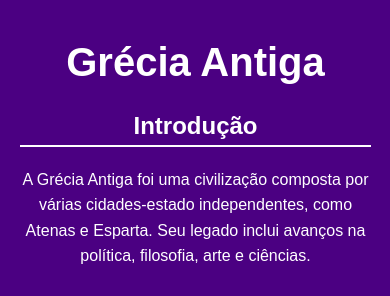
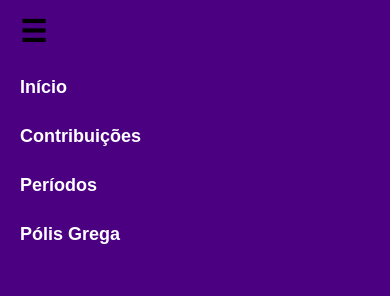
Before and after one commit to eduardaag0mess/Gr-cia.html, a plain HTML site: page index.html in a window 390 px wide. Shown: the top 296 px of the page. Drawn offline with Linux system fonts and the light colour scheme.

Commit message:
Update index.html

```diff
--- a/index.html
+++ b/index.html
@@ -14,12 +14,70 @@
             padding: 0;
         }
 
+        .menu {
+            background-color: #4B0082;
+            overflow: hidden;
+            text-align: center;
+            width: 100%;
+            margin: 0 auto;
+        }
+
+        .menu a {
+            display: inline-block;
+            color: white;
+            padding: 14px 20px;
+            text-decoration: none;
+            font-size: 18px;
+            text-align: center;
+        }
+
+        .menu a:hover {
+            background-color: #FFD700;
+            color: black;
+        }
+
+        .menu a.icon {
+            display: none;
+        }
+
+        @media screen and (max-width: 600px) {
+            .menu a {
+                display: block;
+                text-align: left;
+                width: 100%;
+            }
+
+            .menu a.icon {
+                display: block;
+                font-size: 30px;
+                padding: 14px 20px;
+                background-color: #4B0082;
+            }
+
+            .menu.responsive {
+                position: relative;
+            }
+
+            .menu.responsive a.icon {
+                position: absolute;
+                right: 0;
+                top: 0;
+            }
+
+            .menu.responsive a {
+                display: block;
+                width: 100%;
+                text-align: left;
+            }
+        }
+
         .container {
             width: 90%;
             max-width: 800px;
             margin: auto;
             padding: 20px;
-            border-radius: 10px; /* Remover as bordas */
+            border-radius: 10px;
+            border: none;
         }
 
         h1 {
@@ -72,9 +130,10 @@
         .footer {
             margin-top: 40px;
             padding: 20px;
-            border-radius: 10px; /* Remover as bordas */
+            border-radius: 10px;
             background-color: rgba(255, 255, 255, 0.1);
             font-size: 14px;
+            border: none;
         }
 
         @media (max-width: 600px) {
@@ -91,15 +150,24 @@
     </style>
 </head>
 <body>
+
+    <div class="menu" id="menu">
+        <a href="javascript:void(0);" class="icon">&#9776;</a>
+        <a href="#inicio">Início</a>
+        <a href="#contribuicoes">Contribuições</a>
+        <a href="#periodos">Períodos</a>
+        <a href="#polis">Pólis Grega</a>
+    </div>
+
     <div class="container">
         <h1>Grécia Antiga</h1>
-        <h2>Introdução</h2>
+        <h2 id="inicio">Introdução</h2>
         <p>A Grécia Antiga foi uma civilização composta por várias cidades-estado independentes, como Atenas e Esparta. Seu legado inclui avanços na política, filosofia, arte e ciências.</p>
 
         <img src="https://images.educamaisbrasil.com.br/content/banco_de_imagens/guia-de-estudo/D/historia-esparta-e-atenas-escola-de-filosofia-de-atenas.jpg" alt="Escola de Filosofia de Atenas">
         <p><small>Fonte: Educamais Brasil</small></p>
 
-        <h2>Contribuições da Grécia Antiga</h2>
+        <h2 id="contribuicoes">Contribuições da Grécia Antiga</h2>
         <ul>
             <li>Democracia</li>
             <li>Obras filosóficas de Sócrates, Platão e Aristóteles</li>
@@ -109,7 +177,7 @@
             <li>Jogos Olímpicos</li>
         </ul>
 
-        <h2>Períodos da História Grega</h2>
+        <h2 id="periodos">Períodos da História Grega</h2>
         <ul>
             <li><a href="https://pt.wikipedia.org/wiki/Per%C3%ADodo_hom%C3%A9rico" target="_blank">Pré-Homérico</a></li>
             <li><a href="https://pt.wikipedia.org/wiki/Per%C3%ADodo_hom%C3%A9rico" target="_blank">Homérico</a></li>
@@ -120,7 +188,7 @@
 
         <img src="https://blogger.googleusercontent.com/img/b/R29vZ2xl/AVvXsEiGCIgRJYUxkGyn1g2pp6UKGpGVZuvl9zLk6OoU_u4N7Ev1QUG9Q1qr_sIY9712gcgky90d75RsQHTwkWvM0pm2E5a9e0fEcMhR2R3V5ZZcGRuBXjiEVPXrzyERi-Lr18whNJoIRxwzLw/s1600/dsadads.jpg" alt="Imagem da Grécia Antiga">
 
-        <h2>A Pólis Grega</h2>
+        <h2 id="polis">A Pólis Grega</h2>
         <p>As pólis eram cidades-estado independentes que incluíam tanto o campo quanto a cidade. Elas eram governadas por uma oligarquia aristocrática e foram essenciais para o desenvolvimento da cultura grega.</p>
         <ul>
             <li>Atenas e Esparta foram as pólis mais importantes.</li>
@@ -131,3 +199,6 @@
 
     <div class="footer">
         Filosofia - Grécia Antiga | Todos os direitos reservados © 2025
+    </div>
+</body>
+</html>
```
